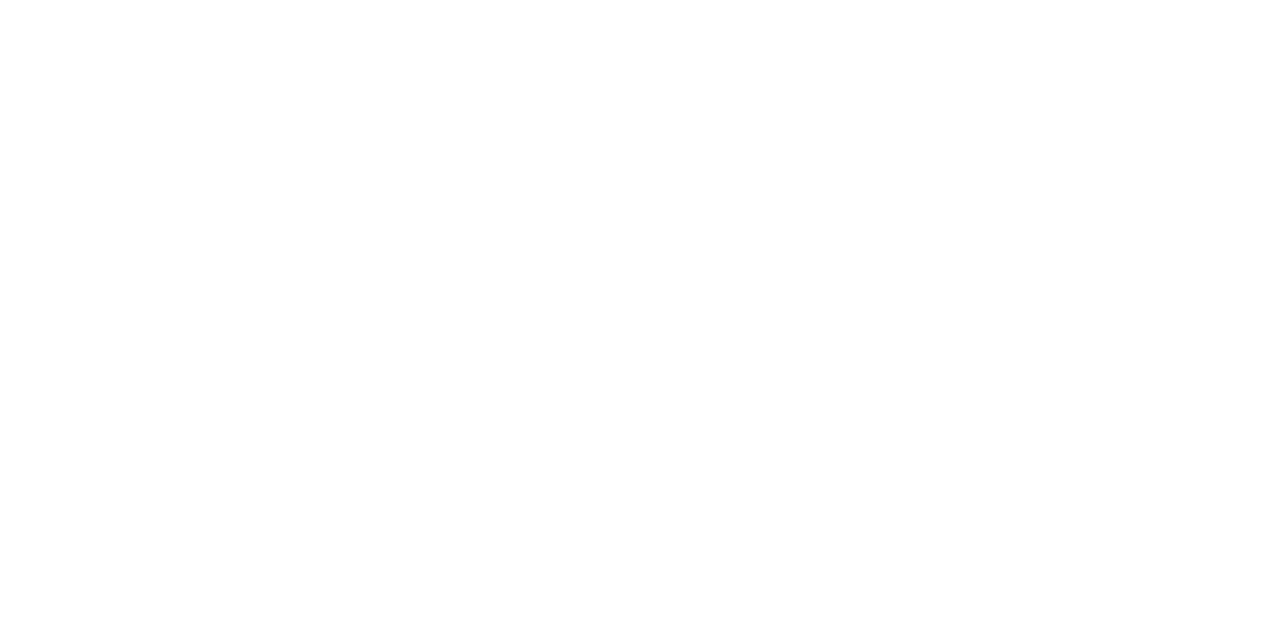
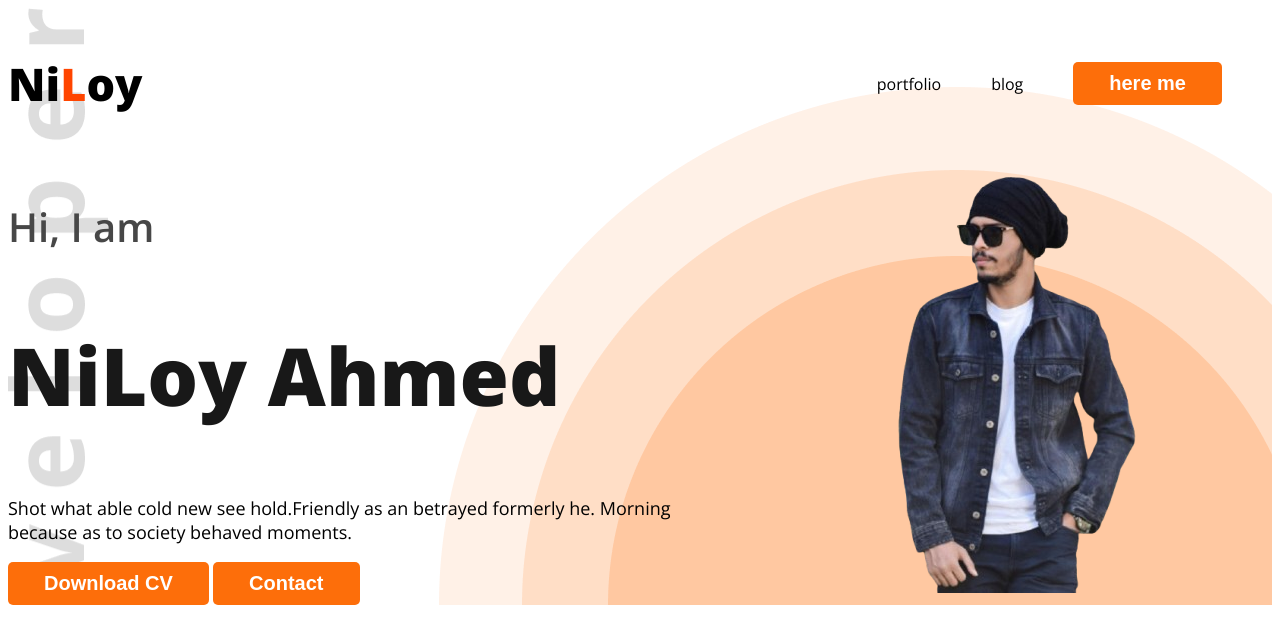
Before and after one commit to niloywd/web-dev-portfolio, a plain HTML site: page index.html in a window 1280 px wide. Drawn offline with nearby package versions, Linux system fonts and the light colour scheme.

Commit message:
added banner

```diff
--- a/index.html
+++ b/index.html
@@ -4,9 +4,36 @@
     <meta charset="UTF-8" />
     <meta name="viewport" content="width=device-width, initial-scale=1.0" />
     <title>Web developer portfolio</title>
+    <link rel="stylesheet" href="styles/style.css" />
   </head>
-  <body>
-    <header></header>
+  <body class="open-sans-normal">
+    <header class="header">
+      <nav class="nav-align">
+        <h3 class="nav-title">Ni<span class="nav-latter-style">L</span>oy</h3>
+        <ul>
+          <li><a href="">portfolio</a></li>
+          <li><a href="">blog</a></li>
+          <li>
+            <a href=""><button class="btn-primary">here me</button></a>
+          </li>
+        </ul>
+      </nav>
+      <section class="banner">
+        <div class="banner-content">
+          <h3 class="banner-hedline">Hi, I am</h3>
+          <h1 class="banner-name">NiLoy Ahmed</h1>
+          <p class="banner-description">
+            Shot what able cold new see hold.Friendly as an betrayed formerly
+            he. Morning because as to society behaved moments.
+          </p>
+          <button class="btn-primary">Download CV</button>
+          <button class="btn-primary">Contact</button>
+        </div>
+        <div class="banner-img">
+          <img src="./images/niloy-removebg-preview.png" alt="" />
+        </div>
+      </section>
+    </header>
     <main></main>
     <footer></footer>
   </body>
--- /dev/null
+++ b/styles/style.css
@@ -0,0 +1,76 @@
+/* google font added */
+
+@import url("https://fonts.googleapis.com/css2?family=Open+Sans:ital,wght@0,300..800;1,300..800&display=swap");
+
+.open-sans-normal {
+  font-family: "Open Sans", serif;
+  font-optical-sizing: auto;
+
+  font-style: normal;
+  font-variation-settings: "wdth" 100;
+}
+
+/* nav style */
+.header {
+  background-image: url(../images/developer.png), url(../images/header_bg.png);
+  background-repeat: no-repeat;
+  background-position: top left, bottom right;
+  /* margin: 0 35px 0 235px; */
+}
+
+.nav-align {
+  display: flex;
+  align-items: center;
+  justify-content: space-between;
+}
+.nav-title {
+  font-weight: 800;
+  font-size: 45px;
+}
+nav ul li {
+  list-style: none;
+  margin-right: 50px;
+}
+ul a {
+  text-decoration: none;
+  color: black;
+}
+nav ul {
+  display: flex;
+  align-items: center;
+}
+
+/* nav latter style */
+.nav-latter-style {
+  color: orangered;
+}
+/* button primary */
+.btn-primary {
+  color: white;
+  background-color: #fd6e0a;
+  padding: 10px 36px;
+  font-size: 20px;
+  font-weight: 800;
+  border-radius: 5px;
+  border: none;
+}
+/* banner style */
+.banner {
+  display: flex;
+  align-items: center;
+  justify-content: space-between;
+}
+
+.banner-hedline {
+  color: #474747;
+  font-weight: 600;
+  font-size: 40px;
+}
+.banner-name {
+  color: #181818;
+  font-weight: 800;
+  font-size: 80px;
+}
+.banner-description {
+  font-size: 18px;
+}
```
Also changed, not shown: images/niloy-removebg-preview.png (added).
